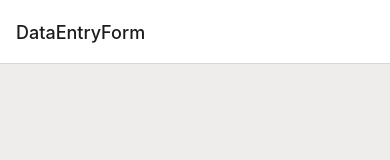
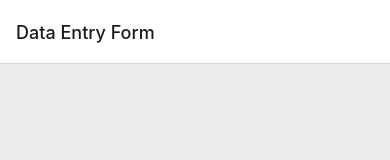
Before and after one commit to coder12git/ReactNative, a React Native app in the folder app/: screen / in a window 390 px wide. Shown: the top 160 px of the page. Built offline with nearby package versions, Linux system fonts and the light colour scheme.

Commit message:
added context

```diff
--- a/app/App.js
+++ b/app/App.js
@@ -3,16 +3,19 @@ import {createNativeStackNavigator} from '@react-navigation/native-stack';
 // import { StyleSheet, Text, View } from 'react-native';
 import DataEntryForm from './components/DataEntryForm';
 import DataVisualization from './components/DataDashboard';
+import { HandlingDataProvider } from './context/HandlingDataContext';
 
 const Stack = createNativeStackNavigator();
 
 export default function App() {
   return (
     <NavigationContainer>
+      <HandlingDataProvider>
       <Stack.Navigator initialRouteName="Core Features">
-        <Stack.Screen name="DataEntryForm" component={DataEntryForm} />
-        <Stack.Screen name="DataVisualization" component={DataVisualization} />
+        <Stack.Screen name="Data Entry Form" component={DataEntryForm} />
+        <Stack.Screen name="Data Visualization" component={DataVisualization} />
       </Stack.Navigator>
+      </HandlingDataProvider>
     </NavigationContainer>
   );
 }
--- a/app/components/DataDashboard.js
+++ b/app/components/DataDashboard.js
@@ -1,16 +1,15 @@
-import React, { useState, useEffect } from 'react';
-import { View, Text, StyleSheet, ScrollView } from 'react-native'; 4
-// import { LineChart, Line, CartesianGrid, XAxis, YAxis, Tooltip } from 'recharts';
-// import { BarChart } from 'react-native-chart-kit';
+import React, { useState, useEffect, useContext } from 'react';
+import { View, Text, StyleSheet, ScrollView } from 'react-native';
 import { Table, Row, Rows } from 'react-native-table-component';
 import { Platform } from 'react-native';
+import HandlingDataContext from '../context/HandlingDataContext';
 
 const DataVisualization = ({ route }) => {
   const [mealData, setMealData] = useState([]);
-  const { formData } = route.params;
+  const { formData, resetFormData } = useContext(HandlingDataContext);
   console.log(formData);
 
-  const apiKey = '54fe1ed340324dde9577a8ba35e809fc'
+  const apiKey = '54fe1ed340324dde9577a8ba35e809fc' // Spoonacular Food Api Key
 
   useEffect(() => {
     const ingredients = formData.ingredients;
@@ -44,6 +43,7 @@ const DataVisualization = ({ route }) => {
     };
 
     fetchData();
+    resetFormData();
   }, []);
   console.log(mealData);
   //Taking data from spoonacular food api based on user input
@@ -129,7 +129,7 @@ const DataVisualization = ({ route }) => {
     },
   ];
 
-  const dummtTableData = dummyData.map((each) => (
+  const dummyTableData = dummyData.map((each) => (
     [
       each.name,
       each.calories,
@@ -174,7 +174,7 @@ const DataVisualization = ({ route }) => {
             textStyle={styles.text}
           />
           <Rows
-            data={tableData.length>0 ? tableData : dummtTableData}
+            data={tableData.length>0 ? tableData : dummyTableData}
             textStyle={styles.text}
           />
         </Table>
--- a/app/components/DataEntryForm.js
+++ b/app/components/DataEntryForm.js
@@ -1,13 +1,10 @@
-import React, { useState, useEffect } from 'react';
+import React, { useState, useEffect, useContext } from 'react';
 import { View, Text, TextInput, Button, StyleSheet, KeyboardAvoidingView } from 'react-native';
 import { useNavigation } from '@react-navigation/native';
+import HandlingDataContext from '../context/HandlingDataContext';
 
 const DataEntryForm = () => {
-  const [formData, setFormData] = useState({
-    ingredients: '',
-    number: '',
-  });
-
+  const {formData, setFormData} = useContext(HandlingDataContext);
   const [isFormValid, setIsFormValid] = useState(false);
   const navigation = useNavigation();
 
@@ -29,7 +26,8 @@ const DataEntryForm = () => {
 
   const handleSubmit = () => {
     // console.log('Form data:', formData);
-    navigation.navigate('DataVisualization', {formData: formData});
+    navigation.navigate('Data Visualization');
+    // setFormData({ ...formData, ingredients: '', number: '' });
   };
 
   return (
--- /dev/null
+++ b/app/context/HandlingDataContext.js
@@ -0,0 +1,23 @@
+// State Management
+import React, { createContext, useState } from 'react';
+
+const HandlingDataContext = createContext();
+
+export const HandlingDataProvider = ({ children }) => {
+  const [formData, setFormData] = useState({
+    ingredients: '',
+    number: '',
+  });
+
+  const resetFormData = () => {
+    setFormData({ingredients: '', number: ''});
+  }
+
+  return (
+    <HandlingDataContext.Provider value={{ formData, setFormData, resetFormData }}>
+      {children}
+    </HandlingDataContext.Provider>
+  );
+};
+
+export default HandlingDataContext;
```
